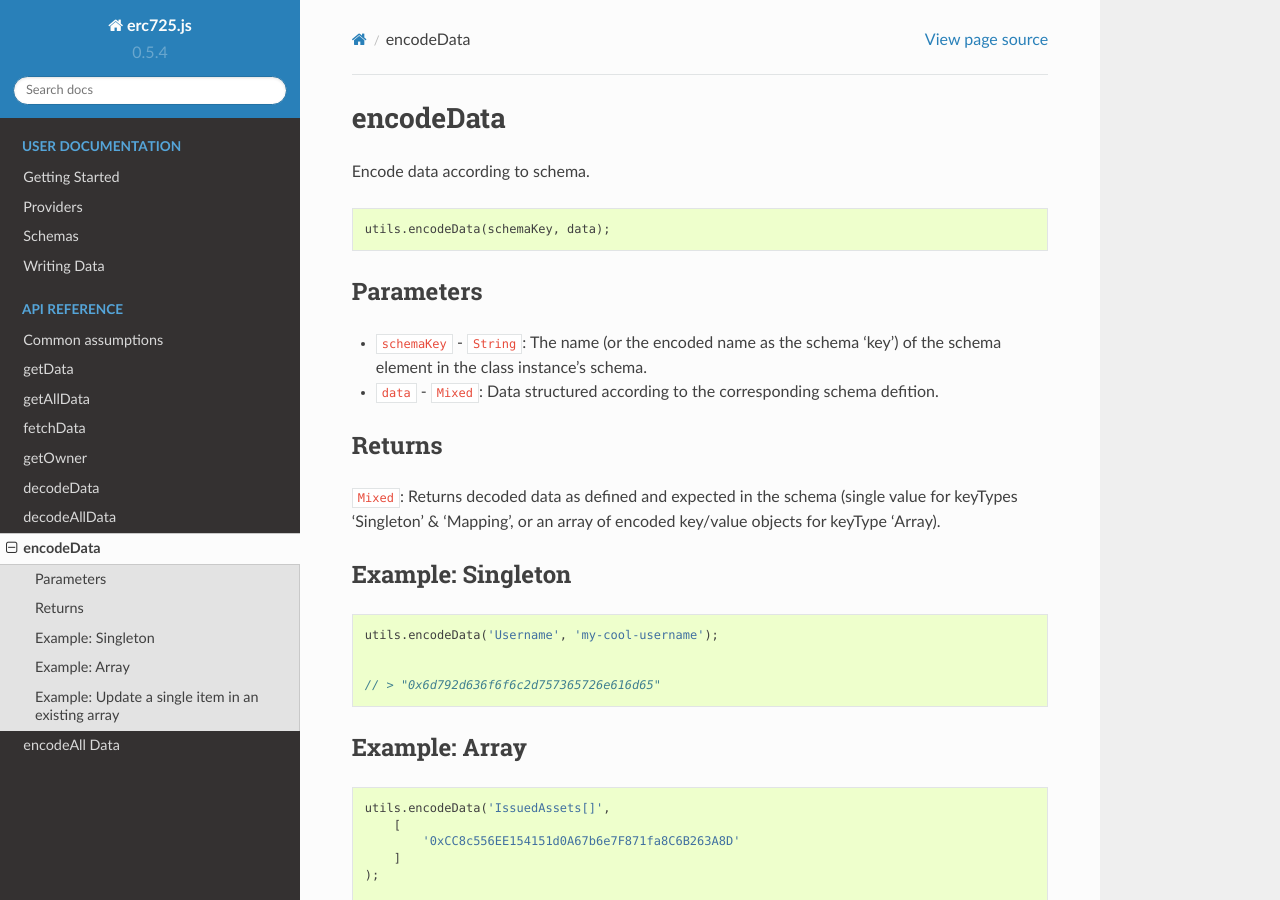
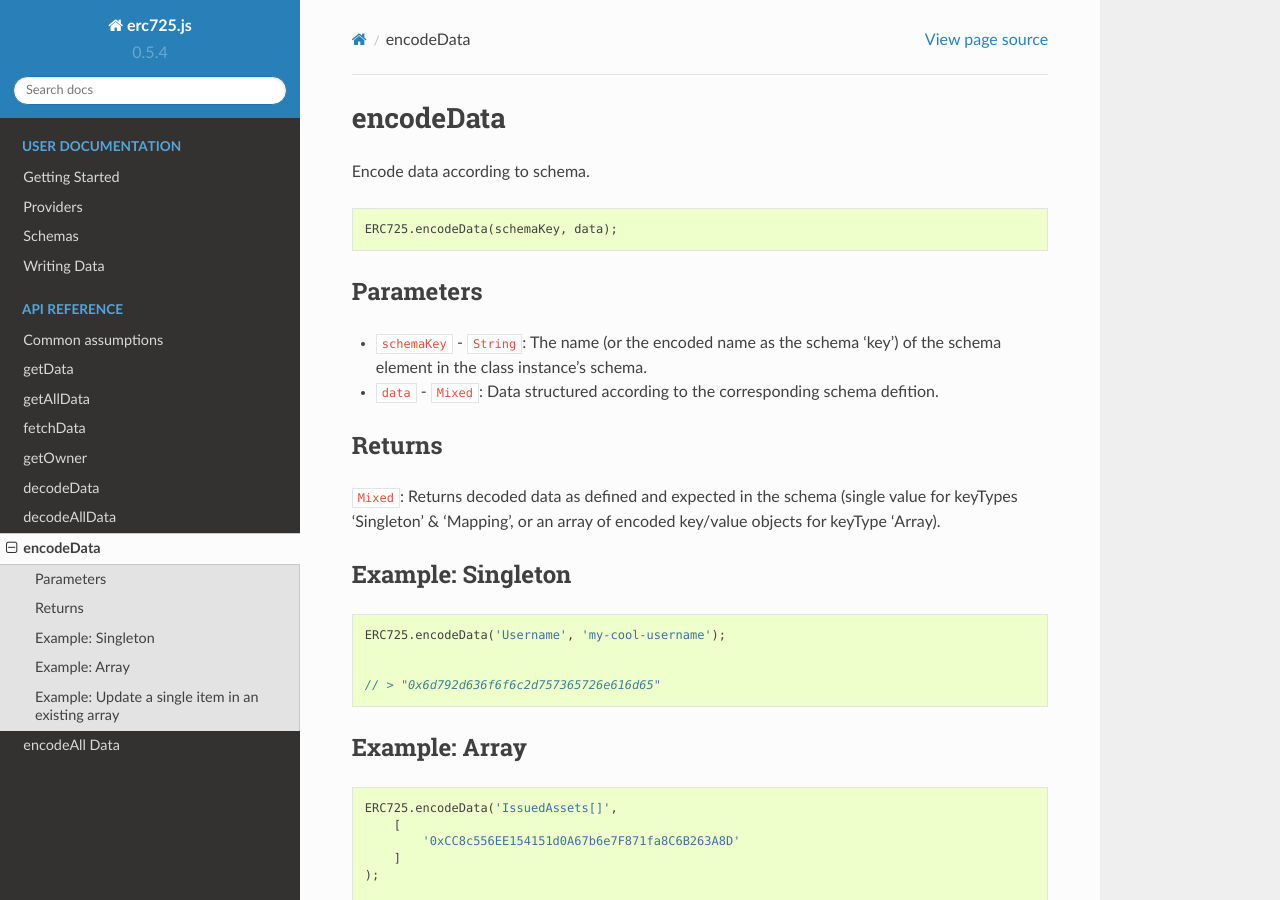
Before and after one commit to ERC725Alliance/erc725.js, a Sphinx documentation site: the page built from docs/source/content/api/api-encode-data.rst, in a window 1280 px wide and 900 px high. Built offline with Sphinx 7.4.7 and the Read the Docs theme 2.0.0, drawn with Linux system fonts in a browser that asks for light colours.

Commit message:
Replace incorrect convention.

```diff
--- a/docs/source/content/api/api-encode-data.rst
+++ b/docs/source/content/api/api-encode-data.rst
@@ -8,7 +8,7 @@ Encode data according to schema.
 
 .. code-block:: javascript
 
-  utils.encodeData(schemaKey, data);
+  ERC725.encodeData(schemaKey, data);
 
 --------------------------------------------------
 Parameters
@@ -29,7 +29,7 @@ Example: Singleton
 
 .. code-block:: javascript
 
-    utils.encodeData('Username', 'my-cool-username');
+    ERC725.encodeData('Username', 'my-cool-username');
 
 
     // > "0x6d792d636f6f6c2d757365726e616d65"
@@ -40,7 +40,7 @@ Example: Array
 
 .. code-block:: javascript
 
-    utils.encodeData('IssuedAssets[]',
+    ERC725.encodeData('IssuedAssets[]',
         [
             '0xCC8c556EE154151d0A67b6e7F871fa8C6B263A8D'
         ]
```
